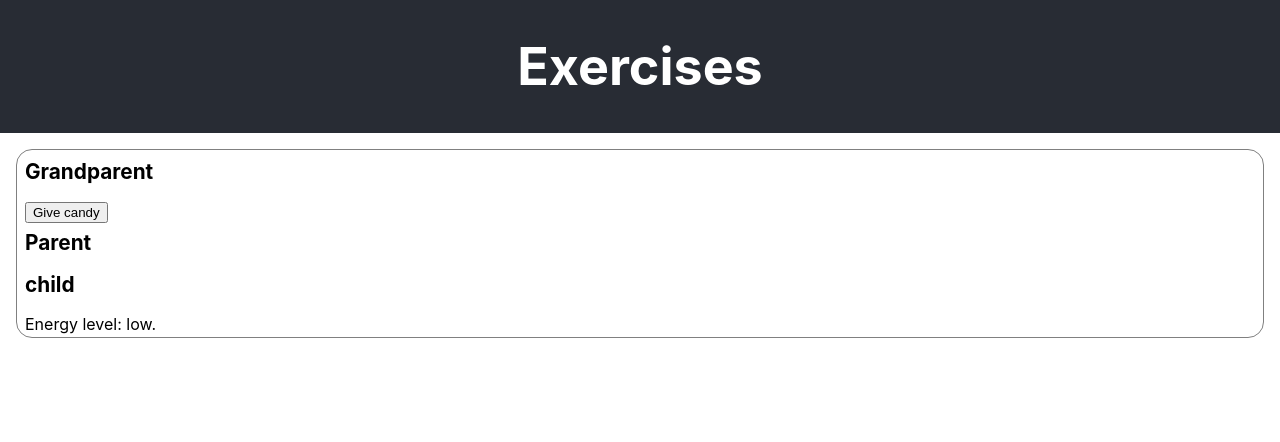
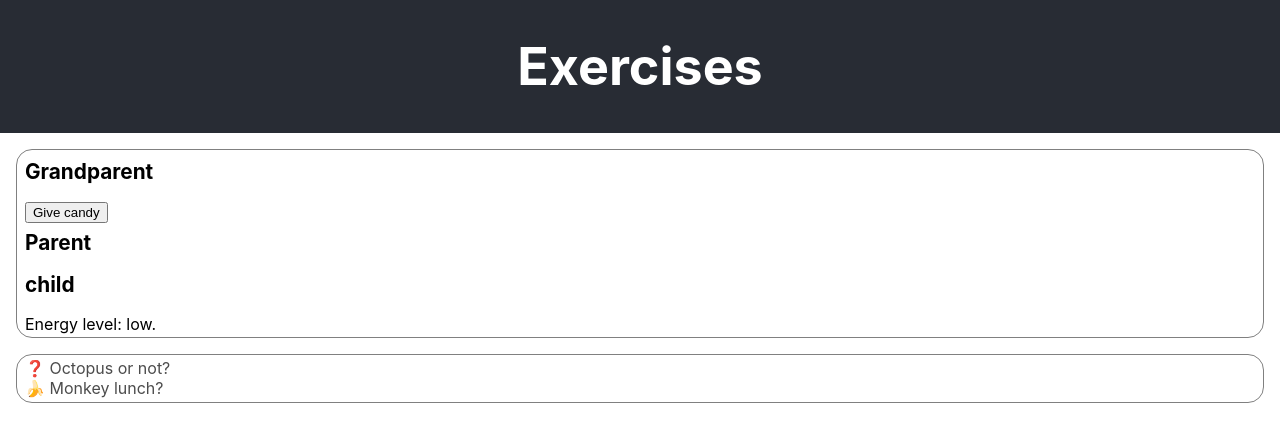
Before and after one commit to FE19-iths/exercises, a React (Create React App) app: page / in a window 1280 px wide. Shown: the top 442 px of the page. Built offline with nearby package versions, Linux system fonts and the light colour scheme.

Commit message:
Dag 3 övning 4

```diff
--- a/src/App.js
+++ b/src/App.js
@@ -1,6 +1,8 @@
 import React from 'react';
 import './App.css';
 import Grandparent from './components/Grandparent';
+import EvolvedCheckBox from './components/EvolvedCheckBox';
+
 
 function App() {
     return (
@@ -10,6 +12,11 @@ function App() {
         </header>
         <main>
             <section> <Grandparent /> </section>
+            <section>
+                <EvolvedCheckBox symbol1="❓" label1="question" symbol2="🐙" label2="octopus"> Octopus or not? </EvolvedCheckBox>
+                <br/>
+                <EvolvedCheckBox symbol1="🍌" label1="banana" symbol2="🥗" label2="salad"> Monkey lunch? </EvolvedCheckBox>
+            </section>
         </main>
         </div>
     );
--- /dev/null
+++ b/src/components/EvolvedCheckBox.css
@@ -0,0 +1,9 @@
+.evolved-checkbox {
+    color: #4C4C4C;
+    display: inline-block;
+}
+.evolved-checkbox:hover {
+    cursor: pointer;
+    color: #000000;
+    text-decoration: underline;
+}
--- /dev/null
+++ b/src/components/EvolvedCheckBox.jsx
@@ -0,0 +1,20 @@
+import React, { useState } from 'react';
+import './EvolvedCheckBox.css';
+
+const EvolvedCheckBox = ({ symbol1, label1, symbol2, label2, children }) => {
+    const [isChecked, setIsChecked] = useState(false);
+
+    return (
+        <div className="evolved-checkbox"
+            onClick={() => setIsChecked(!isChecked)} >
+            <span role="img" aria-label={isChecked ? label2 : label1}>{isChecked ? symbol2 : symbol1}</span>
+            {children}
+        </div>
+    )
+}
+
+export default EvolvedCheckBox;
+
+// [4a] Vanliga checkboxes är för tråkiga. Gör en komponent som ska göra samma sak som en checkbox: man ska kunna klicka på den, och i stället för kryss i en ruta ska den visa olika bilder. Använd state. Som bilder kan du visa använda emojis: 🙂 😒   https://emojipedia.org/
+// Exempel på hur man skriver ut en emoji i HTML på bästa sätt:
+// <span role="img" aria-label="sheep">🐑</span>
```
